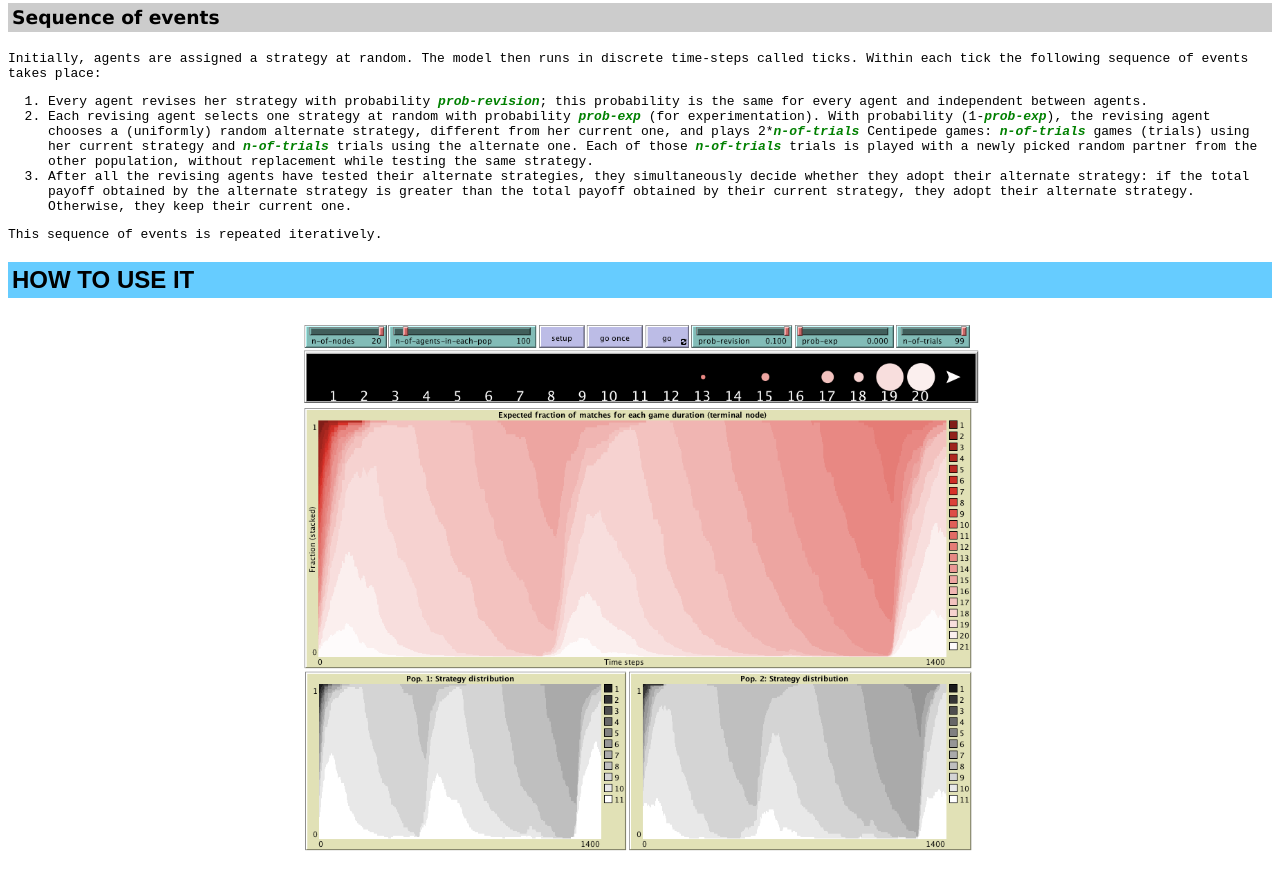
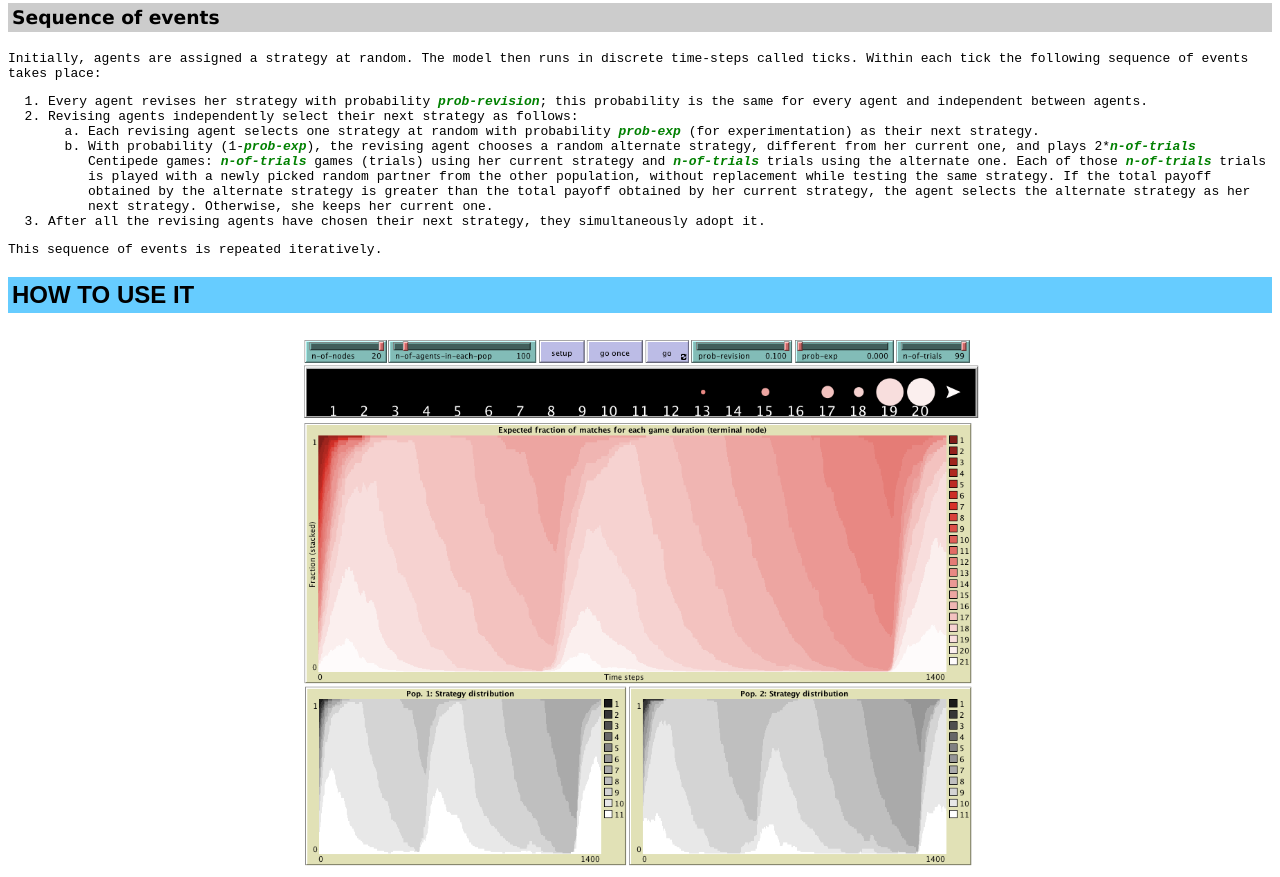
Before and after one commit to luis-r-izquierdo/centipede-test-two, a plain HTML site: page index.html in a window 1280 px wide. Shown: the part 2067-2944 px from the top of the page. Drawn offline with nearby package versions, Linux system fonts and the light colour scheme.

Commit message:
Make explanation of algorithm clearer

```diff
--- a/index.html
+++ b/index.html
@@ -1,19 +1,19 @@
 <!DOCTYPE HTML PUBLIC "-//W3C//DTD HTML 4.01 Transitional//EN">
 <HTML>
 
-<HEAD>
+<head>
 
    <TITLE>Centipede, test two</TITLE>
 
-   <META http-equiv=Content-Type content="text/html; charset=windows-1252">
+   <META http-equiv=Content-Type content="text/html; charset=windows-1252"></META>
 
-   <META name=keywords content="Centipede, test two, best experienced payoff, cooperation, evolutionary, game theory, netLogo, agent-based modelling">
+   <META name=keywords content="Centipede, test two, best experienced payoff, cooperation, evolutionary, game theory, netLogo, agent-based modelling"></META>
 
-   <META name=Description content="centipede-test-two is a model designed to analyse the " Test two, choose the better " rule in the centipede game.">
+   <META name=Description content="centipede-test-two is a model designed to analyse the 'Test two, choose the better' rule in the centipede game."></META>
 
-   <META name=Authors content="Segismundo S. Izquierdo, Luis R. Izquierdo">
+   <META name=Authors content="Segismundo S. Izquierdo, Luis R. Izquierdo"></META>
 
-   <STYLE type="text/css">
+   <style type="text/css">
       H1 {
          BACKGROUND-COLOR: #111199;
          color: #ffffff;
@@ -141,7 +141,7 @@
     <script src="//cdnjs.cloudflare.com/ajax/libs/html5shiv/3.7.3/html5shiv-printshiv.min.js"></script>
   <![endif]-->
 
-</HEAD>
+</head>
 
 <body>
 
@@ -201,9 +201,13 @@
    <ol>
       <li>Every agent revises her strategy with probability <i class="slider">prob-revision</i>; this probability is the same for every agent and independent between agents.
       </li>
-      <li>Each revising agent selects one strategy at random with probability <i class="slider">prob-exp</i> (for experimentation). With probability (1-<i class="slider">prob-exp</i>), the revising agent chooses a (uniformly) random alternate strategy, different from her current one, and plays 2*<i class="slider">n-of-trials</i> Centipede games: <i class="slider">n-of-trials</i> games (trials) using her current strategy and <i class="slider">n-of-trials</i> trials using the alternate one. Each of those <i class="slider">n-of-trials</i> trials is played with a newly picked random partner from the other population, without replacement while testing the same strategy.
+      <li>Revising agents independently select their next strategy as follows:
+         <ol type="a">
+            <li>Each revising agent selects one strategy at random with probability <i class="slider">prob-exp</i> (for experimentation) as their next strategy. </li>
+            <li>With probability (1-<i class="slider">prob-exp</i>), the revising agent chooses a random alternate strategy, different from her current one, and plays 2*<i class="slider">n-of-trials</i> Centipede games: <i class="slider">n-of-trials</i> games (trials) using her current strategy and <i class="slider">n-of-trials</i> trials using the alternate one. Each of those <i class="slider">n-of-trials</i> trials is played with a newly picked random partner from the other population, without replacement while testing the same strategy. If the total payoff obtained by the alternate strategy is greater than the total payoff obtained by her current strategy, the agent selects the alternate strategy as her next strategy. Otherwise, she keeps her current one.</li>
+         </ol>
       </li>
-      <li>After all the revising agents have tested their alternate strategies, they simultaneously decide whether they adopt their alternate strategy: if the total payoff obtained by the alternate strategy is greater than the total payoff obtained by their current strategy, they adopt their alternate strategy. Otherwise, they keep their current one.
+      <li>After all the revising agents have chosen their next strategy, they simultaneously adopt it.
       </li>
    </ol>
    <p>This sequence of events is repeated iteratively.</p>
```
